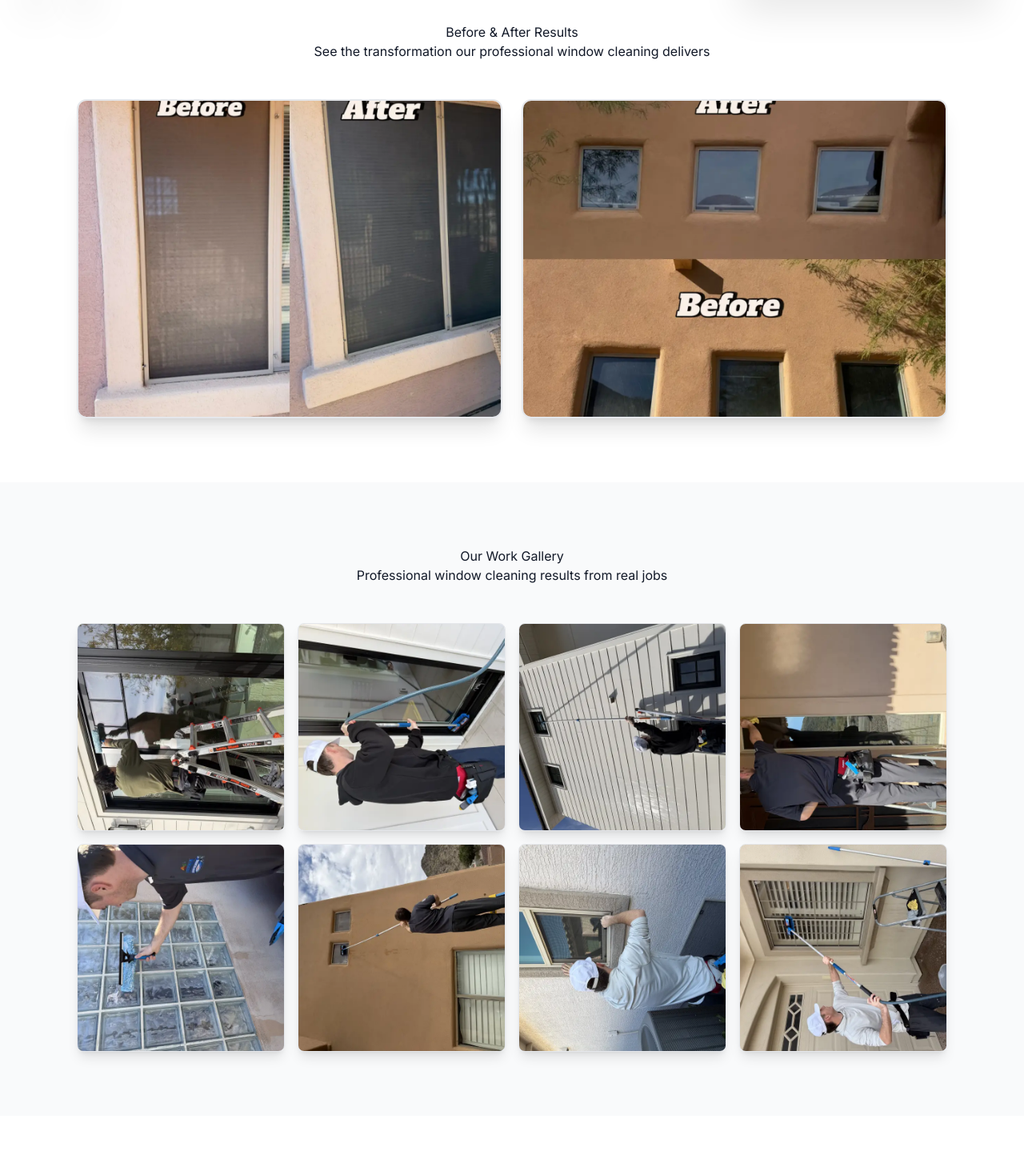
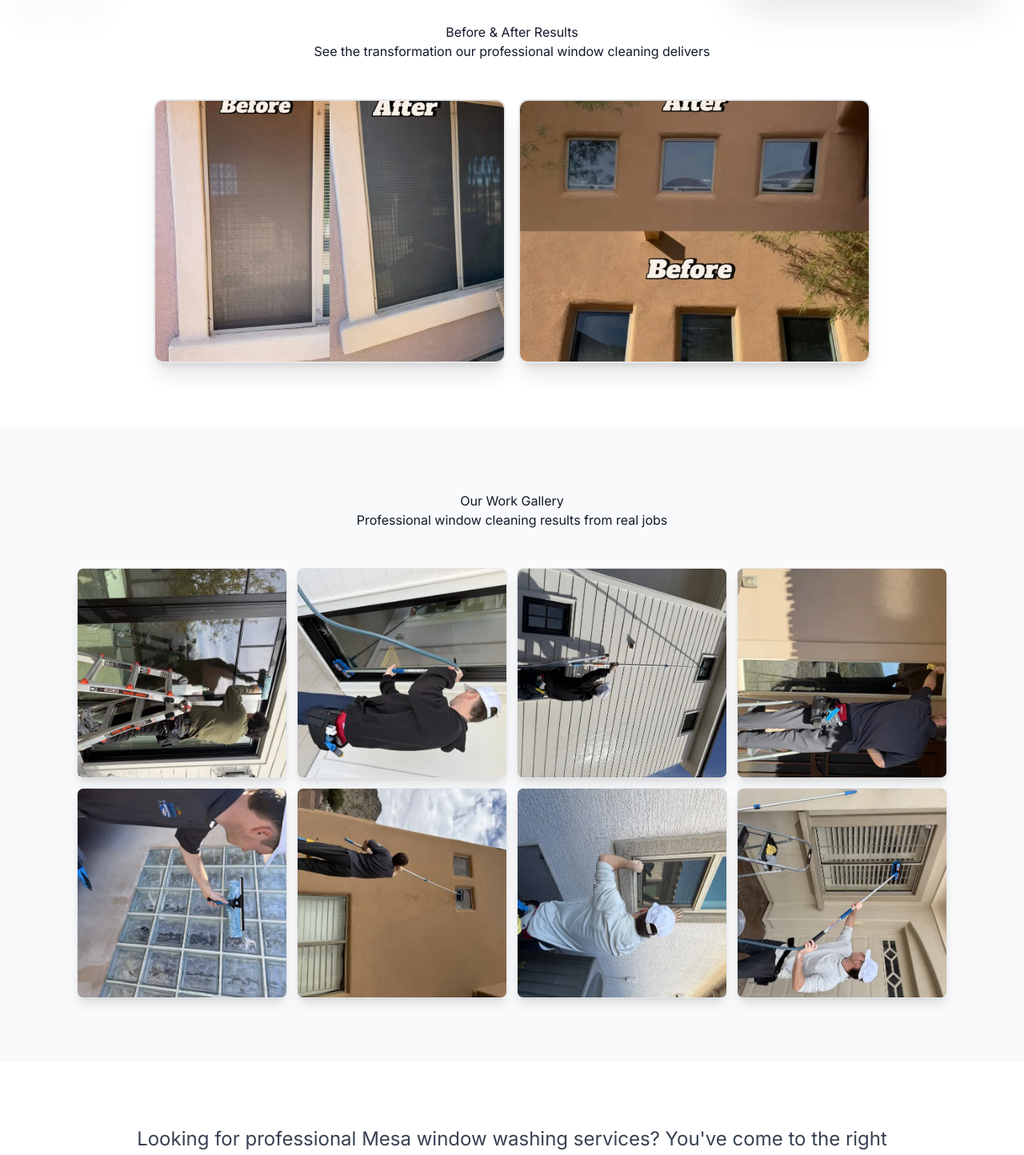
Before and after one commit to Masonba11/arizonawindowwashingpros, a Next.js app: page /locations/mesa-window-washing in a window 1280 px wide. Shown: the part 780-2224 px from the top of the page at 80% size. Built offline with nearby package versions, Linux system fonts and the light colour scheme.

Commit message:
Fix gallery images: make smaller and flip horizontally to correct orientation

```diff
--- a/components/BeforeAfterSection.tsx
+++ b/components/BeforeAfterSection.tsx
@@ -17,7 +17,7 @@ export default function BeforeAfterSection({ city, service }: BeforeAfterSection
         </div>
 
         {/* Main Before/After Images - Optimized & Lazy Loaded */}
-        <div className="grid md:grid-cols-2 gap-6">
+        <div className="grid md:grid-cols-2 gap-4 max-w-4xl mx-auto">
           <div className="relative w-full aspect-[4/3] rounded-xl overflow-hidden shadow-xl border-2 border-gray-200">
             <picture>
               <source srcSet="/before-after-1.webp" type="image/webp" />
--- a/components/GallerySection.tsx
+++ b/components/GallerySection.tsx
@@ -29,7 +29,7 @@ export default function GallerySection({ city, service }: GallerySectionProps) {
         </div>
 
         {/* Gallery Grid - Optimized & Lazy Loaded */}
-        <div className="grid grid-cols-2 md:grid-cols-3 lg:grid-cols-4 gap-4">
+        <div className="grid grid-cols-2 md:grid-cols-3 lg:grid-cols-4 gap-3">
           {galleryImages.map((item, index) => (
             <div key={index} className="relative w-full aspect-square rounded-lg overflow-hidden shadow-lg border border-gray-200 group">
               <picture>
@@ -39,6 +39,7 @@ export default function GallerySection({ city, service }: GallerySectionProps) {
                   alt={item.caption}
                   fill
                   className="object-cover group-hover:scale-110 transition-transform duration-300"
+                  style={{ transform: 'scaleX(-1)' }}
                   sizes="(max-width: 768px) 50vw, (max-width: 1024px) 33vw, 25vw"
                   loading="lazy"
                   quality={70}
```
